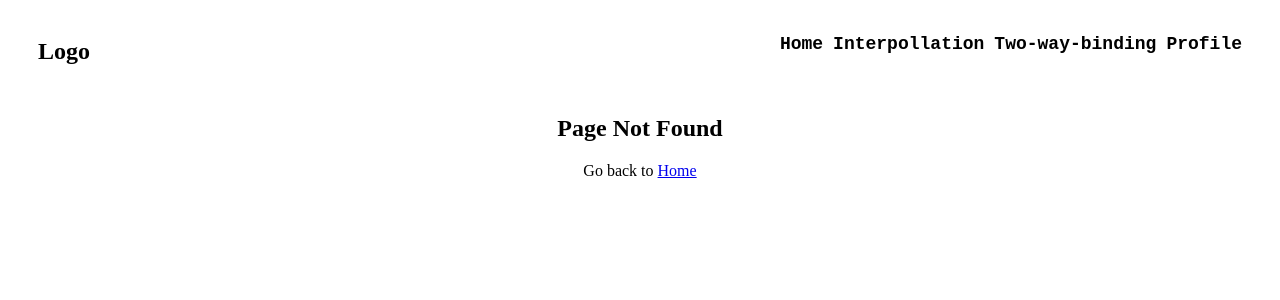
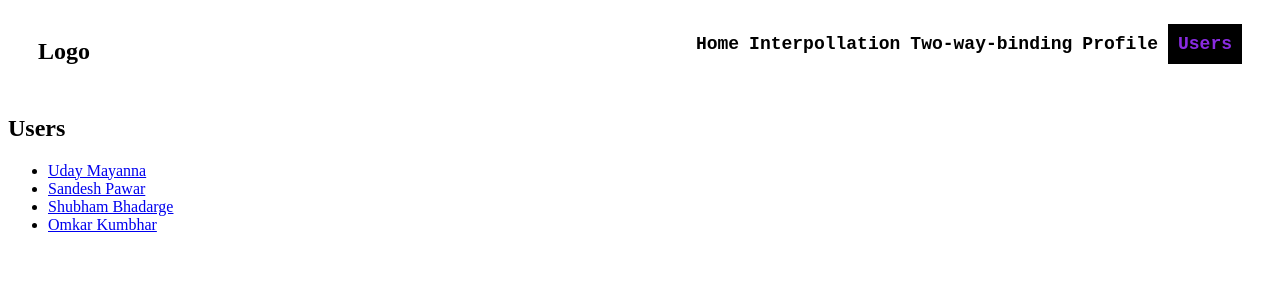
Before and after one commit to UdayMayanna/AngularStudy, an Angular app: page /users in a window 1280 px wide. Before the commit this address had no page. Shown: the top 300 px of the page. Built offline with nearby package versions, Linux system fonts and the light colour scheme.

Commit message:
Studied Dynamic Routing

```diff
--- a/src/app/app-routing.module.ts
+++ b/src/app/app-routing.module.ts
@@ -5,12 +5,16 @@ import { InterpolationComponent } from './comp/interpolation/interpolation.compo
 import { TwoWayBindingComponent } from './comp/two-way-binding/two-way-binding.component';
 import { PageNotFoundComponent } from './comp/page-not-found/page-not-found.component';
 import { ProfileComponent } from './comp/profile/profile.component';
+import { SingleUserComponent } from './comp/single-user/single-user.component';
+import { DynamicRoutingComponent } from './comp/dynamic-routing/dynamic-routing.component';
 
 const routes: Routes = [
   {path: '', redirectTo: 'home', pathMatch: 'full' },
   {path:'home', component:TodoComponent},
   {path:'interpollation', component:InterpolationComponent},
   {path:'twowaybinding', component:TwoWayBindingComponent},
+  {path:'users',component:DynamicRoutingComponent},
+  {path:'user/:id/:name',component:SingleUserComponent},
   {path:'profile',component:ProfileComponent,data:{name:"Uday mayanna"}},
   {path:'**',component:PageNotFoundComponent}
   //Also called as wild card route
--- a/src/app/app.module.ts
+++ b/src/app/app.module.ts
@@ -29,6 +29,8 @@ import { NgswitchdirComponent } from './comp/ngswitchdir/ngswitchdir.component';
 import { RouterLink, RouterOutlet } from '@angular/router';
 import { NavHeaderComponent } from './comp/nav-header/nav-header.component';
 import { ProfileComponent } from './comp/profile/profile.component';
+import { DynamicRoutingComponent } from './comp/dynamic-routing/dynamic-routing.component';
+import { SingleUserComponent } from './comp/single-user/single-user.component';
 
 @NgModule({
   declarations: [
@@ -55,7 +57,8 @@ import { ProfileComponent } from './comp/profile/profile.component';
     NgfordirComponent,
     NgswitchdirComponent,
     NavHeaderComponent,
-    ProfileComponent
+    ProfileComponent,
+    DynamicRoutingComponent,
   ],
   imports: [
     BrowserModule,
--- a/src/app/comp/dynamic-routing/dynamic-routing.component.html
+++ b/src/app/comp/dynamic-routing/dynamic-routing.component.html
@@ -1 +1,8 @@
-<p>dynamic-routing works!</p>
+<h2>Users</h2>
+<ul>
+ @for (user of users; track user.id) {
+  <li>
+      <a routerLink="/user/{{user.id}}/{{user.name}}">{{user.name}}</a>
+  </li>
+}
+</ul>
--- a/src/app/comp/dynamic-routing/dynamic-routing.component.ts
+++ b/src/app/comp/dynamic-routing/dynamic-routing.component.ts
@@ -2,10 +2,39 @@ import { Component } from '@angular/core';
 
 @Component({
   selector: 'app-dynamic-routing',
-  imports: [],
+  standalone: false,
   templateUrl: './dynamic-routing.component.html',
   styles: ``
 })
 export class DynamicRoutingComponent {
-
+  users = [
+    {
+      id:1,
+      name: "Uday Mayanna",
+      address: "Kolhapur",
+      phone: "674443229",
+      age: 12
+    },
+    {
+      id:2,
+      name: "Sandesh Pawar",
+      address: "Sangli",
+      phone: "673343229",
+      age: 17
+    },
+    {
+      id:3,
+      name: "Shubham Bhadarge",
+      address: "Gadhinglaj",
+      phone: "633443229",
+      age: 18
+    },
+    {
+      id:4,
+      name: "Omkar Kumbhar",
+      address: "Nippani",
+      phone: "674443119",
+      age: 16
+    }
+  ]
 }
--- a/src/app/comp/nav-header/nav-header.component.html
+++ b/src/app/comp/nav-header/nav-header.component.html
@@ -21,6 +21,9 @@
             <li>
                 <a routerLinkActive="active-menu" routerLink="/profile">Profile</a>
             </li>
+           <li>
+                <a routerLinkActive="active-menu" routerLink="/users">Users</a>
+           </li>
         </ul>
 
         <!-- <button style="padding: 7px 10px;" (click)="goToProfile()">Profile</button> -->
--- /dev/null
+++ b/src/app/comp/single-user/single-user.component.html
@@ -0,0 +1,10 @@
+<h2>Single User Page for Dynamic Routing</h2>
+<ul>
+    <li>
+        id : {{id}}
+    </li>
+     <li>
+        Name : {{name}}
+    </li>
+</ul>
+<button routerLink="/users">Back To users</button>
--- /dev/null
+++ b/src/app/comp/single-user/single-user.component.ts
@@ -0,0 +1,24 @@
+import { Component } from '@angular/core';
+import { ActivatedRoute, RouterLink } from '@angular/router';
+
+@Component({
+  selector: 'app-single-user',
+  imports: [RouterLink],
+  templateUrl: './single-user.component.html',
+  styles: ``
+})
+export class SingleUserComponent {
+
+  constructor(private router:ActivatedRoute){}
+
+  id="";
+  age=0;
+  name="";
+
+  ngOnInit(){
+    this.router.params.subscribe(params=>{
+      this.id = params['id'];
+      this.name = params['name'];
+    })
+  }
+}
```
Also changed, not shown: src/app/app.component.html (line endings or trailing spaces).
